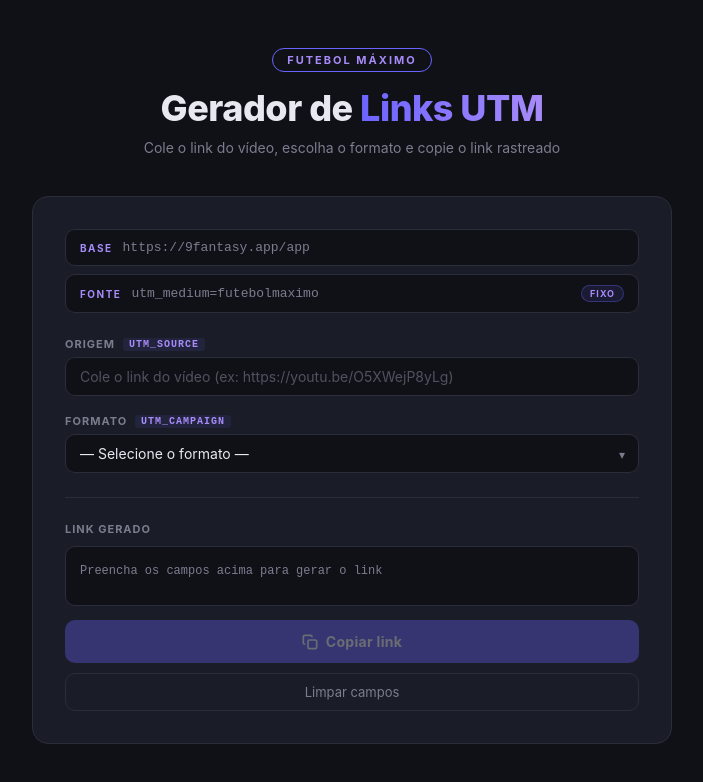
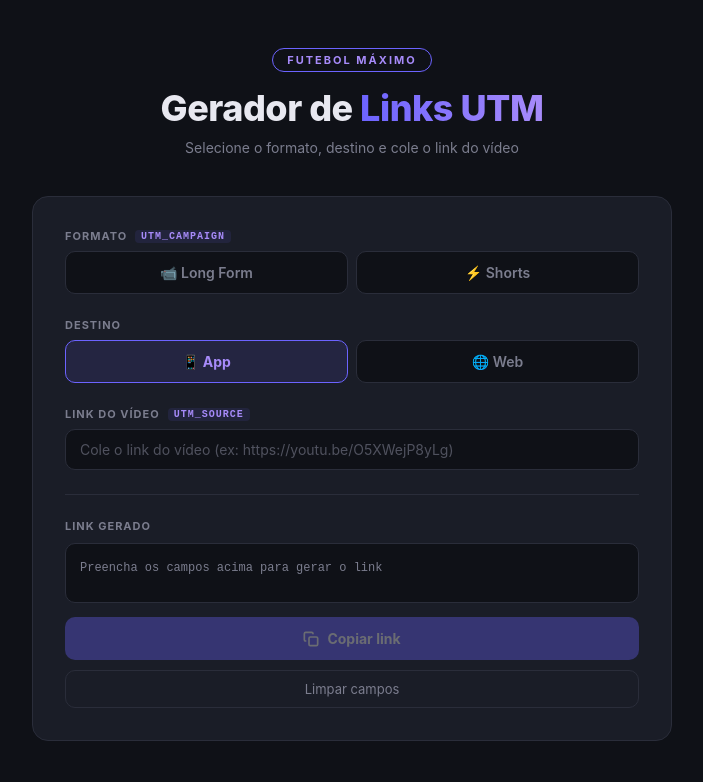
Before and after one commit to FutebolMaximo/9fantasy-web, a plain HTML site: page index.html in a window 1280 px wide. Both pictures are taken after a click on the button "Limpar campos". Shown: the whole page, without its empty margins (288-991 px from the left). Drawn offline with Linux system fonts and the light colour scheme.

Commit message:
Add files via upload

```diff
--- a/index.html
+++ b/index.html
@@ -8,17 +8,17 @@
     *, *::before, *::after { box-sizing: border-box; margin: 0; padding: 0; }
 
     :root {
-      --bg:        #0f1117;
-      --surface:   #1a1d27;
-      --border:    #2a2d3a;
-      --accent:    #6c63ff;
-      --accent2:   #a78bfa;
-      --text:      #e8e8f0;
-      --muted:     #7b7d8e;
-      --success:   #22c55e;
-      --error:     #ef4444;
-      --radius:    10px;
-      --font:      'Inter', system-ui, sans-serif;
+      --bg:      #0f1117;
+      --surface: #1a1d27;
+      --border:  #2a2d3a;
+      --accent:  #6c63ff;
+      --accent2: #a78bfa;
+      --text:    #e8e8f0;
+      --muted:   #7b7d8e;
+      --success: #22c55e;
+      --error:   #ef4444;
+      --radius:  10px;
+      --font:    'Inter', system-ui, sans-serif;
     }
 
     html, body { min-height: 100vh; background: var(--bg); color: var(--text); font-family: var(--font); }
@@ -31,6 +31,7 @@
       padding: 48px 20px 80px;
     }
 
+    /* ── Header ── */
     .header { text-align: center; margin-bottom: 40px; }
 
     .header-badge {
@@ -50,7 +51,6 @@
       font-size: clamp(24px, 5vw, 36px);
       font-weight: 800;
       letter-spacing: -0.5px;
-      color: var(--text);
       line-height: 1.15;
     }
 
@@ -63,6 +63,7 @@
 
     .header p { margin-top: 10px; font-size: 14px; color: var(--muted); }
 
+    /* ── Card ── */
     .card {
       width: 100%;
       max-width: 640px;
@@ -72,7 +73,112 @@
       padding: 32px;
     }
 
-    /* ── Fixed info row (Base + Fonte share same style) ── */
+    /* ── Field wrapper ── */
+    .fields { display: flex; flex-direction: column; gap: 24px; }
+
+    .field { display: flex; flex-direction: column; gap: 8px; }
+
+    .field-label {
+      font-size: 11px;
+      font-weight: 700;
+      letter-spacing: 1px;
+      text-transform: uppercase;
+      color: var(--muted);
+      display: flex;
+      align-items: center;
+      gap: 8px;
+    }
+
+    .field-label .param {
+      font-family: 'Courier New', monospace;
+      font-size: 10px;
+      color: var(--accent2);
+      background: rgba(108,99,255,0.1);
+      padding: 1px 6px;
+      border-radius: 4px;
+    }
+
+    /* ── Toggle button group ── */
+    .toggle-group {
+      display: flex;
+      gap: 8px;
+    }
+
+    .toggle-btn {
+      flex: 1;
+      padding: 12px 16px;
+      background: var(--bg);
+      border: 1.5px solid var(--border);
+      border-radius: var(--radius);
+      color: var(--muted);
+      font-size: 14px;
+      font-weight: 600;
+      font-family: var(--font);
+      cursor: pointer;
+      transition: all 0.15s;
+      text-align: center;
+    }
+
+    .toggle-btn:hover:not(.active) {
+      border-color: var(--accent2);
+      color: var(--accent2);
+    }
+
+    .toggle-btn.active {
+      background: rgba(108,99,255,0.12);
+      border-color: var(--accent);
+      color: var(--accent2);
+      font-weight: 700;
+    }
+
+    /* ── Text input ── */
+    .field input {
+      width: 100%;
+      background: var(--bg);
+      border: 1.5px solid var(--border);
+      border-radius: var(--radius);
+      color: var(--text);
+      font-size: 14px;
+      font-family: var(--font);
+      padding: 11px 14px;
+      outline: none;
+      transition: border-color 0.15s;
+    }
+
+    .field input:focus { border-color: var(--accent); }
+    .field input::placeholder { color: var(--muted); opacity: 0.6; }
+
+    /* Video ID feedback */
+    .video-id-preview {
+      display: none;
+      align-items: center;
+      gap: 8px;
+      font-size: 12px;
+    }
+    .video-id-preview.visible { display: flex; }
+
+    .video-id-badge {
+      background: rgba(34,197,94,0.12);
+      border: 1px solid rgba(34,197,94,0.3);
+      color: var(--success);
+      font-family: 'Courier New', monospace;
+      font-size: 12px;
+      font-weight: 700;
+      padding: 2px 10px;
+      border-radius: 6px;
+    }
+
+    .video-id-label { color: var(--muted); font-size: 11px; }
+
+    .video-id-error { display: none; font-size: 11px; color: var(--error); }
+    .video-id-error.visible { display: block; }
+
+    /* ── Divider ── */
+    .divider { height: 1px; background: var(--border); margin: 24px 0; }
+
+    /* ── Fixed rows (Base + Fonte) ── */
+    .fixed-rows { display: flex; flex-direction: column; gap: 8px; margin-bottom: 24px; }
+
     .fixed-row {
       display: flex;
       align-items: center;
@@ -82,8 +188,6 @@
       border-radius: var(--radius);
       padding: 10px 14px;
     }
-
-    .fixed-row + .fixed-row { margin-top: 8px; }
 
     .fixed-row-label {
       font-size: 10px;
@@ -117,97 +221,7 @@
       white-space: nowrap;
     }
 
-    .fields { display: flex; flex-direction: column; gap: 18px; margin-top: 24px; }
-
-    .field { display: flex; flex-direction: column; gap: 6px; }
-
-    .field label {
-      font-size: 11px;
-      font-weight: 700;
-      letter-spacing: 1px;
-      text-transform: uppercase;
-      color: var(--muted);
-      display: flex;
-      align-items: center;
-      gap: 8px;
-    }
-
-    .field label .param {
-      font-family: 'Courier New', monospace;
-      font-size: 10px;
-      color: var(--accent2);
-      background: rgba(108,99,255,0.1);
-      padding: 1px 6px;
-      border-radius: 4px;
-    }
-
-    .field input, .field select {
-      width: 100%;
-      background: var(--bg);
-      border: 1px solid var(--border);
-      border-radius: var(--radius);
-      color: var(--text);
-      font-size: 14px;
-      font-family: var(--font);
-      padding: 10px 14px;
-      outline: none;
-      transition: border-color 0.15s;
-      -webkit-appearance: none;
-      appearance: none;
-    }
-
-    .field input:focus, .field select:focus { border-color: var(--accent); }
-    .field input::placeholder { color: var(--muted); opacity: 0.6; }
-
-    .video-id-preview {
-      display: none;
-      align-items: center;
-      gap: 8px;
-      margin-top: 4px;
-      font-size: 12px;
-    }
-
-    .video-id-preview.visible { display: flex; }
-
-    .video-id-badge {
-      background: rgba(34,197,94,0.12);
-      border: 1px solid rgba(34,197,94,0.3);
-      color: var(--success);
-      font-family: 'Courier New', monospace;
-      font-size: 12px;
-      font-weight: 700;
-      padding: 2px 10px;
-      border-radius: 6px;
-    }
-
-    .video-id-label { color: var(--muted); font-size: 11px; }
-
-    .video-id-error {
-      display: none;
-      font-size: 11px;
-      color: var(--error);
-      margin-top: 4px;
-    }
-
-    .video-id-error.visible { display: block; }
-
-    .select-wrap { position: relative; }
-
-    .select-wrap::after {
-      content: '▾';
-      position: absolute;
-      right: 14px;
-      top: 50%;
-      transform: translateY(-50%);
-      color: var(--muted);
-      pointer-events: none;
-      font-size: 12px;
-    }
-
-    .select-wrap select option { background: var(--surface); color: var(--text); }
-
-    .divider { height: 1px; background: var(--border); margin: 24px 0; }
-
+    /* ── Output ── */
     .output-label {
       font-size: 11px;
       font-weight: 700;
@@ -231,16 +245,13 @@
       transition: border-color 0.2s;
     }
 
-    .output-box.has-params {
-      color: var(--text);
-      border-color: rgba(108,99,255,0.3);
-    }
-
-    .output-box .url-base    { color: var(--muted); }
+    .output-box.has-params { border-color: rgba(108,99,255,0.3); }
+    .output-box .url-base      { color: var(--muted); }
     .output-box .url-param-key { color: var(--accent2); }
     .output-box .url-param-val { color: var(--success); }
-    .output-box .url-sep     { color: var(--accent); }
+    .output-box .url-sep       { color: var(--accent); }
 
+    /* ── Buttons ── */
     .btn-copy {
       margin-top: 14px;
       width: 100%;
@@ -253,7 +264,6 @@
       border: none;
       border-radius: var(--radius);
       cursor: pointer;
-      letter-spacing: 0.3px;
       transition: background 0.15s, transform 0.1s;
       display: flex;
       align-items: center;
@@ -282,6 +292,7 @@
 
     .btn-clear:hover { color: var(--text); border-color: var(--muted); }
 
+    /* ── Toast ── */
     .toast {
       position: fixed;
       bottom: 28px;
@@ -309,30 +320,48 @@
   <div class="header">
     <div class="header-badge">Futebol Máximo</div>
     <h1>Gerador de <span>Links UTM</span></h1>
-    <p>Cole o link do vídeo, escolha o formato e copie o link rastreado</p>
+    <p>Selecione o formato, destino e cole o link do vídeo</p>
   </div>
 
   <div class="card">
 
-    <!-- Base URL -->
+    <!-- Fixed info rows (hidden, logic kept in JS) -->
+    <div class="fixed-rows" style="display:none;">
       <div class="fixed-row">
         <span class="fixed-row-label">Base</span>
-      <span class="fixed-row-value">https://9fantasy.app/app</span>
+        <span class="fixed-row-value" id="baseDisplay">https://9fantasy.app/app</span>
       </div>
-
-    <!-- Fonte (utm_medium) — fixed, same visual style as Base -->
       <div class="fixed-row">
         <span class="fixed-row-label">Fonte</span>
         <span class="fixed-row-value">utm_medium=futebolmaximo</span>
         <span class="fixed-badge">Fixo</span>
       </div>
+    </div>
 
-    <!-- Input fields -->
+    <!-- Fields -->
     <div class="fields">
 
-      <!-- ORIGEM: paste YouTube link → extract video ID -->
+      <!-- 1. FORMATO (utm_campaign) -->
       <div class="field">
-        <label>Origem <span class="param">utm_source</span></label>
+        <div class="field-label">Formato <span class="param">utm_campaign</span></div>
+        <div class="toggle-group">
+          <button class="toggle-btn" id="btn-longform" onclick="setFormato('longform')">📹 Long Form</button>
+          <button class="toggle-btn" id="btn-shorts"   onclick="setFormato('shorts')">⚡ Shorts</button>
+        </div>
+      </div>
+
+      <!-- 2. DESTINO (altera link base) -->
+      <div class="field">
+        <div class="field-label">Destino</div>
+        <div class="toggle-group">
+          <button class="toggle-btn" id="btn-app" onclick="setDestino('app')">📱 App</button>
+          <button class="toggle-btn" id="btn-web" onclick="setDestino('web')">🌐 Web</button>
+        </div>
+      </div>
+
+      <!-- 3. LINK DO VÍDEO (utm_source) -->
+      <div class="field">
+        <div class="field-label">Link do Vídeo <span class="param">utm_source</span></div>
         <input
           id="videoLinkInput"
           type="text"
@@ -345,18 +374,6 @@
         </div>
         <div class="video-id-error" id="videoIdError">
           Link inválido — cole um link do YouTube válido
-        </div>
-      </div>
-
-      <!-- FORMATO: dropdown longform / shorts -->
-      <div class="field">
-        <label>Formato <span class="param">utm_campaign</span></label>
-        <div class="select-wrap">
-          <select id="utm_campaign" onchange="update()">
-            <option value="">— Selecione o formato —</option>
-            <option value="longform">Long Form</option>
-            <option value="shorts">Shorts</option>
-          </select>
         </div>
       </div>
 
@@ -387,9 +404,36 @@
 <div class="toast" id="toast">✓ Link copiado!</div>
 
 <script>
-  const BASE = 'https://9fantasy.app/app';
-  let currentVideoId = '';
+  const BASES = {
+    app: 'https://9fantasy.app/app',
+    web: 'https://9fantasy.app/'
+  };
 
+  let selectedFormato  = '';   // 'longform' | 'shorts'
+  let selectedDestino  = 'app'; // 'app' | 'web'
+  let currentVideoId   = '';
+
+  // ── Init ──
+  setDestino('app');
+
+  // ── Formato ──
+  function setFormato(val) {
+    selectedFormato = val;
+    document.getElementById('btn-longform').classList.toggle('active', val === 'longform');
+    document.getElementById('btn-shorts').classList.toggle('active',   val === 'shorts');
+    update();
+  }
+
+  // ── Destino ──
+  function setDestino(val) {
+    selectedDestino = val;
+    document.getElementById('btn-app').classList.toggle('active', val === 'app');
+    document.getElementById('btn-web').classList.toggle('active', val === 'web');
+    document.getElementById('baseDisplay').textContent = BASES[val];
+    update();
+  }
+
+  // ── Video ID extraction ──
   function extractVideoId(url) {
     url = url.trim();
     if (!url) return null;
@@ -434,32 +478,31 @@
     update();
   }
 
-  // Build the final URL:
-  // source=youtube&utm_source=ID&utm_medium=futebolmaximo&utm_campaign=longform
+  // ── Build URL ──
   function buildUrl() {
-    const campaign = document.getElementById('utm_campaign').value;
-    if (!currentVideoId && !campaign) return '';
-
+    const base = BASES[selectedDestino];
     const params = [
       ['source',        'youtube'],
       ['utm_source',    currentVideoId],
       ['utm_medium',    'futebolmaximo'],
     ];
-    if (campaign) params.push(['utm_campaign', campaign]);
+    if (selectedFormato) params.push(['utm_campaign', selectedFormato]);
 
     const qs = params
       .filter(([, v]) => v)
       .map(([k, v]) => `${k}=${encodeURIComponent(v)}`)
       .join('&');
 
-    return `${BASE}?${qs}`;
+    return qs ? `${base}?${qs}` : '';
   }
 
+  // ── Render output ──
   function renderOutput() {
-    const box      = document.getElementById('outputBox');
-    const btn      = document.getElementById('btnCopy');
-    const campaign = document.getElementById('utm_campaign').value;
-    const hasContent = currentVideoId || campaign;
+    const box = document.getElementById('outputBox');
+    const btn = document.getElementById('btnCopy');
+    const base = BASES[selectedDestino];
+
+    const hasContent = currentVideoId || selectedFormato;
 
     if (!hasContent) {
       box.className = 'output-box';
@@ -473,7 +516,7 @@
       ['utm_source', currentVideoId],
       ['utm_medium', 'futebolmaximo'],
     ];
-    if (campaign) params.push(['utm_campaign', campaign]);
+    if (selectedFormato) params.push(['utm_campaign', selectedFormato]);
 
     box.className = 'output-box has-params';
     const parts = params
@@ -483,7 +526,7 @@
         return `<span class="url-sep">${sep}</span><span class="url-param-key">${k}</span><span class="url-sep">=</span><span class="url-param-val">${encodeURIComponent(v)}</span>`;
       }).join('');
 
-    box.innerHTML = `<span class="url-base">${BASE}</span>${parts}`;
+    box.innerHTML = `<span class="url-base">${base}</span>${parts}`;
     btn.disabled = false;
   }
 
@@ -496,6 +539,7 @@
     }
   }
 
+  // ── Copy ──
   function copyLink() {
     const url = buildUrl();
     if (!url) return;
@@ -509,10 +553,17 @@
     });
   }
 
+  // ── Clear ──
   function clearAll() {
+    selectedFormato = '';
+    selectedDestino = 'app';
+    currentVideoId  = '';
+    document.getElementById('btn-longform').classList.remove('active');
+    document.getElementById('btn-shorts').classList.remove('active');
+    document.getElementById('btn-app').classList.add('active');
+    document.getElementById('btn-web').classList.remove('active');
+    document.getElementById('baseDisplay').textContent = BASES['app'];
     document.getElementById('videoLinkInput').value = '';
-    document.getElementById('utm_campaign').value = '';
-    currentVideoId = '';
     document.getElementById('videoIdPreview').classList.remove('visible');
     document.getElementById('videoIdError').classList.remove('visible');
     update();
```
Lines whose indentation alone changed are shown as unchanged.
